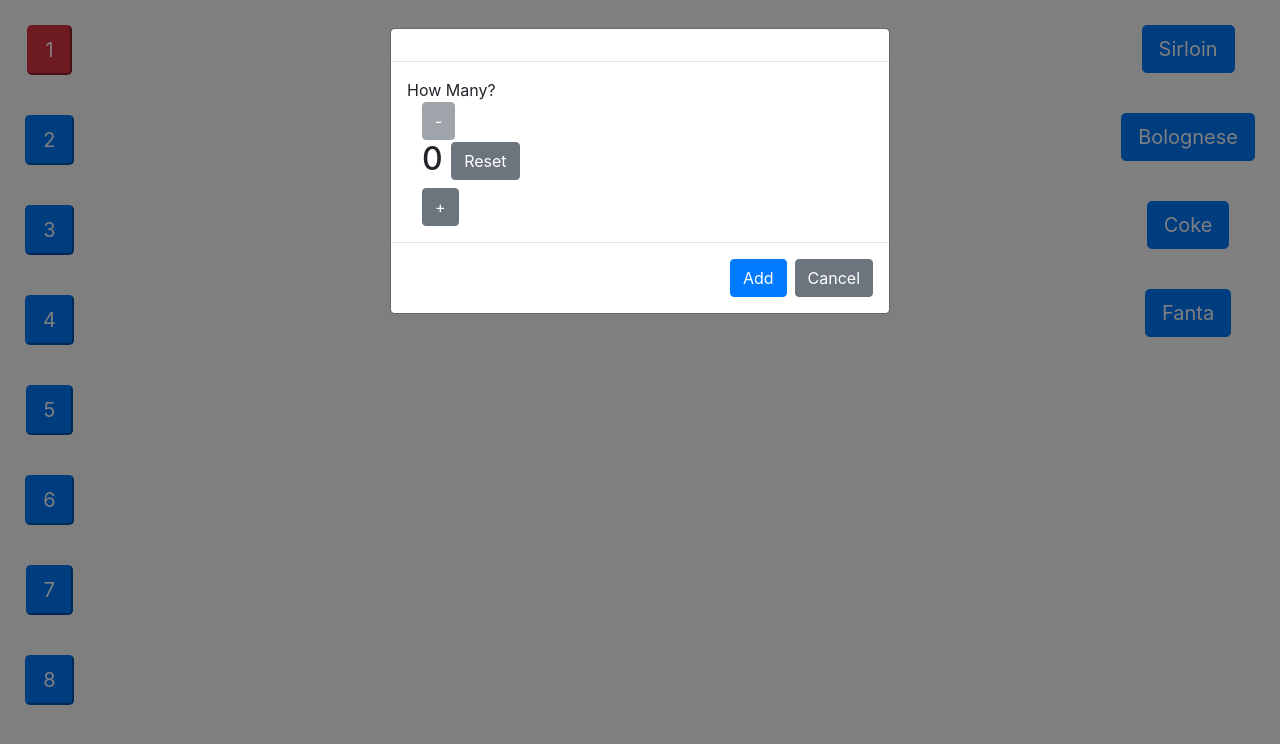
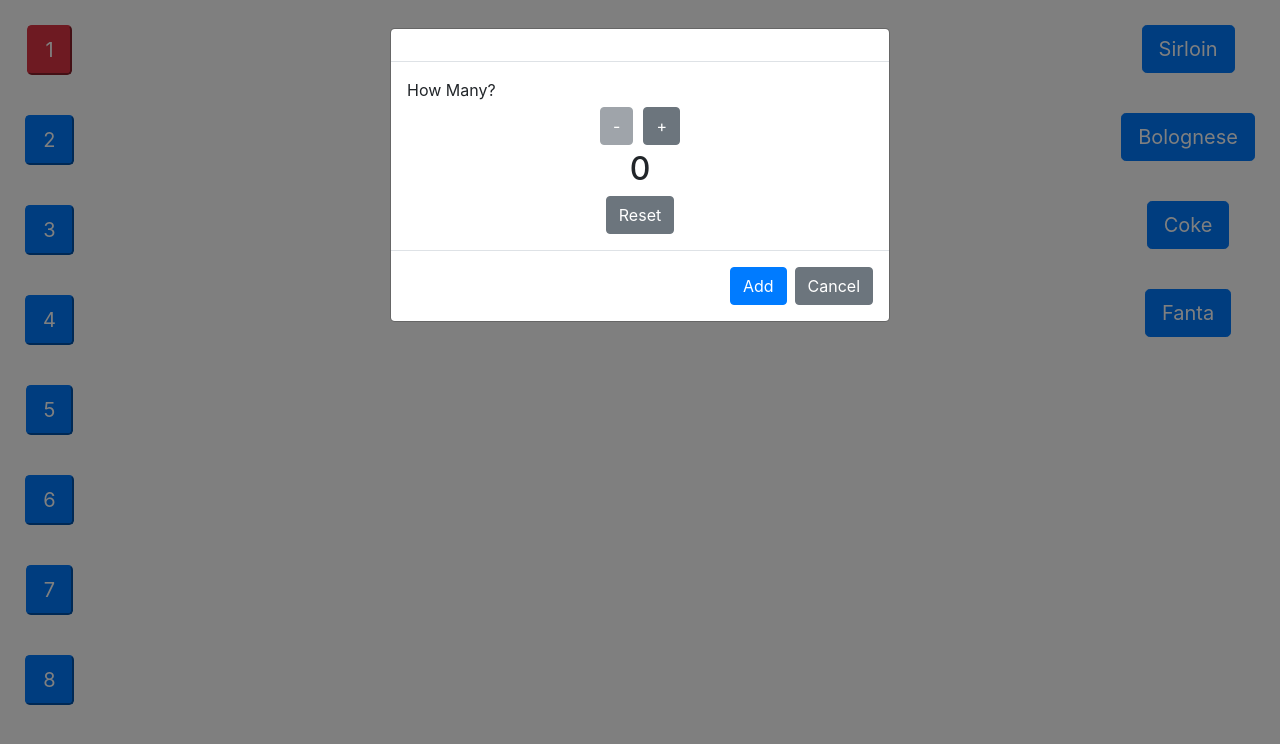
Before and after one commit to Mpinan/POS_system, a React (Create React App) app in the folder pos/: page / in a window 1280 px wide. Both pictures are taken after a click on the button "Sirloin". Shown: the top 744 px of the page. Built offline with nearby package versions, Linux system fonts and the light colour scheme; the HTML template or start-up script is replaced by a standard one.

Commit message:
Fixed test, mounting before rendering was too fast

```diff
--- a/pos/src/Components/Item/src/itemModal.jsx
+++ b/pos/src/Components/Item/src/itemModal.jsx
@@ -28,26 +28,33 @@ class ItemModal extends Component {
   render() {
     return (
       <div>
+        <Container>
           <Modal isOpen={this.props.modal} toggle={this.handleModal}>
-          <ModalHeader toggle={this.handleModal}>{this.props.name}</ModalHeader>
+            <ModalHeader toggle={this.handleModal}>
+              {this.props.name}
+            </ModalHeader>
             <ModalBody>
               How Many?
-            <Container>
+              <Container className="text-center">
                 <Button
+                  style={{ margin: "5px" }}
                   id="decrement=btn"
                   onClick={this.decrement}
                   disabled={this.state.amount === 0 ? true : false}
                 >
                   -
                 </Button>
-              <h2>
-                {this.state.amount}{" "}
+                <Button
+                  style={{ margin: "5px" }}
+                  id="increment=btn"
+                  onClick={this.increment}
+                >
+                  +
+                </Button>
+
+                <h2>{this.state.amount} </h2>
                 <Button id="reset=btn" onClick={this.reset}>
                   Reset
-                </Button>
-              </h2>
-              <Button id="increment=btn" onClick={this.increment}>
-                +
                 </Button>
               </Container>
             </ModalBody>
@@ -60,6 +67,7 @@ class ItemModal extends Component {
               </Button>
             </ModalFooter>
           </Modal>
+        </Container>
       </div>
     );
   }
--- a/pos/src/Components/Table/table.jsx
+++ b/pos/src/Components/Table/table.jsx
@@ -1,25 +1,30 @@
 import React, { Component } from "react";
 import ItemsList from "../Item/src/itemsList";
 
-class Table extends Component {
-  state = {
-    selectedTable: "",
-    isBusy: false,
-    showTable: false,
-    selectedTableItems: [],
+class DinningTable extends Component {
+  constructor(props) {
+    super(props);
+    this.state = {
+      selectedTable: "",
+      isBusy: false,
+      showTable: false,
+      selectedTableItems: [],
+    };
+  }
+
+  handleBookings = () => {
+    setTimeout(() => {
+      if (this.props.items.length >= 1) {
+        this.setState({ isBusy: true });
+      } else {
+        this.setState({ isBusy: false });
+      }
+    }, 1000);
   };
 
   componentDidMount() {
     this.handleBookings();
   }
-
-  handleBookings = () => {
-    if (this.props.items.length > 0) {
-      this.setState({ isBusy: true });
-    } else {
-      this.setState({ isBusy: false });
-    }
-  };
 
   onClickChangeTableList = () => {
     let selectedTableItems = [];
@@ -33,13 +38,12 @@ class Table extends Component {
     return (
       <div>
         <div style={{ margin: "10px", padding: "15px" }}>
-          {/* {this.handleBookings} */}
           <button
             className={
               this.state.isBusy ? "btn-lg btn-danger" : "btn-lg btn-primary"
             }
             id="book-table"
-            onDoubleClick={this.onClickChangeTableList}
+            onClick={this.onClickChangeTableList}
           >
             {this.props.number}
           </button>
@@ -47,6 +51,7 @@ class Table extends Component {
         {this.state.showTable ? (
           <div
             style={{
+              float: "right",
               borderStyle: "solid",
               borderColor: "coral",
               position: "relative",
@@ -63,4 +68,4 @@ class Table extends Component {
   }
 }
 
-export default Table;
+export default DinningTable;
```
Also changed, not shown: 1 other file (tests, documents, lock files or other folders). Lines whose indentation alone changed are shown as unchanged.
